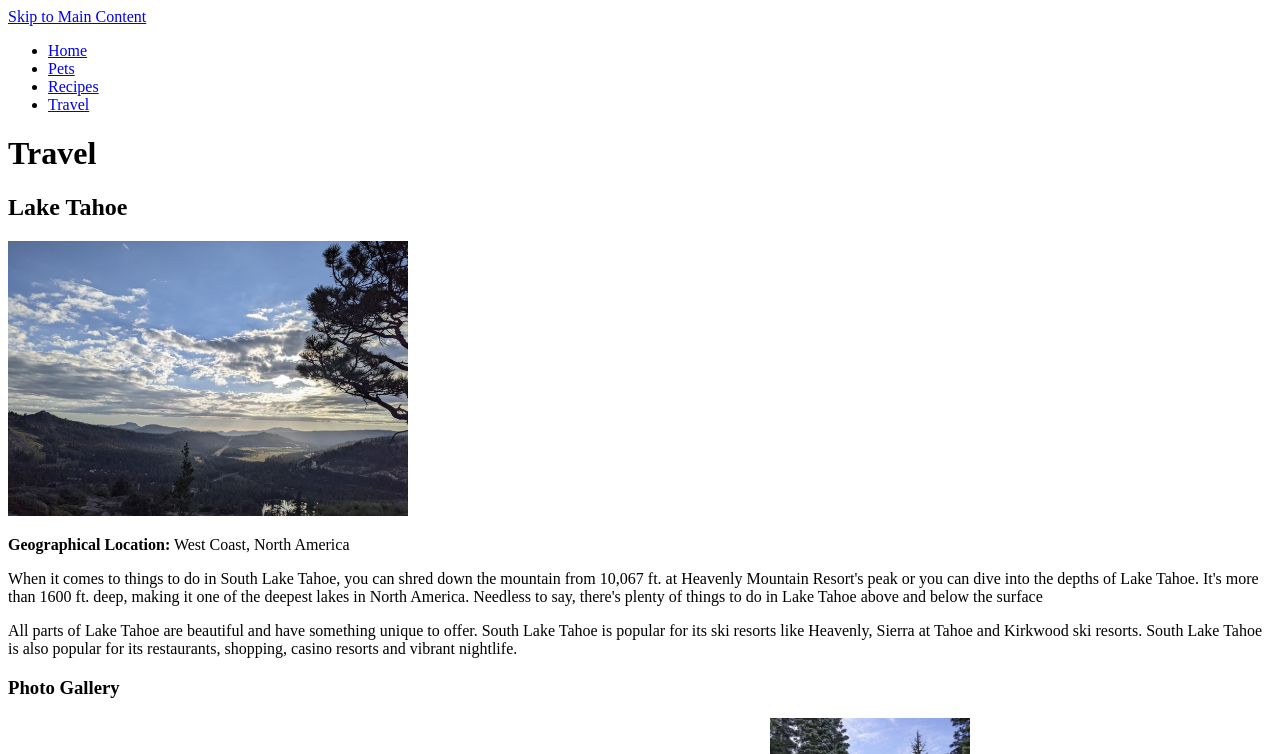
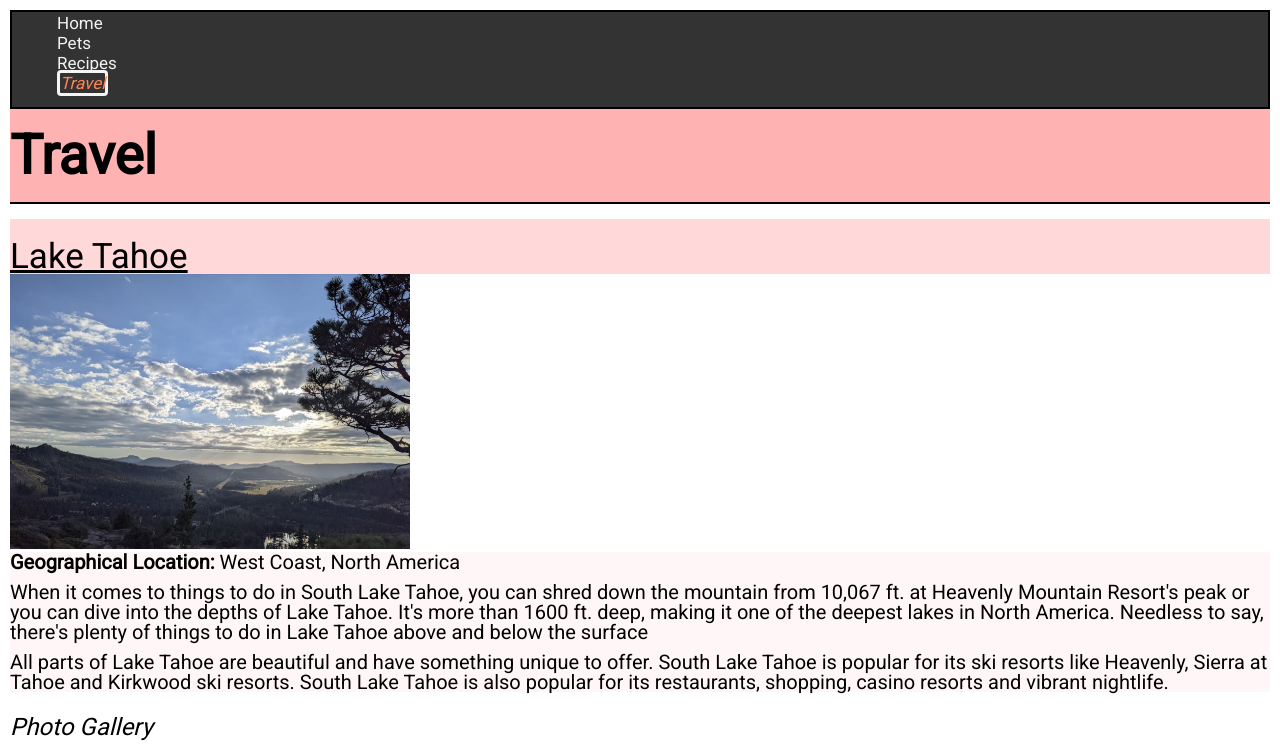
Before and after one commit to philipchurchley/ccp_html_w24, a plain HTML site: page travel.html in a window 1280 px wide. Shown: the top 754 px of the page. Drawn offline with Linux system fonts and the light colour scheme.

Commit message:
first commit

```diff
--- /dev/null
+++ b/css/html5reset.css
@@ -0,0 +1,48 @@
+/* http://meyerweb.com/eric/tools/css/reset/
+   v2.0 | 20110126
+   License: none (public domain)
+*/
+
+html, body, div, span, applet, object, iframe,
+h1, h2, h3, h4, h5, h6, p, blockquote, pre,
+a, abbr, acronym, address, big, cite, code,
+del, dfn, em, img, ins, kbd, q, s, samp,
+small, strike, strong, sub, sup, tt, var,
+b, u, i, center,
+dl, dt, dd, ol, ul, li,
+fieldset, form, label, legend,
+table, caption, tbody, tfoot, thead, tr, th, td,
+article, aside, canvas, details, embed,
+figure, figcaption, footer, header, hgroup,
+menu, nav, output, ruby, section, summary,
+time, mark, audio, video {
+	margin: 0;
+	padding: 0;
+	border: 0;
+	font-size: 100%;
+	font: inherit;
+	vertical-align: baseline;
+}
+/* HTML5 display-role reset for older browsers */
+article, aside, details, figcaption, figure,
+footer, header, hgroup, menu, nav, section {
+	display: block;
+}
+body {
+	line-height: 1;
+}
+ol, ul {
+	list-style: none;
+}
+blockquote, q {
+	quotes: none;
+}
+blockquote:before, blockquote:after,
+q:before, q:after {
+	content: '';
+	content: none;
+}
+table {
+	border-collapse: collapse;
+	border-spacing: 0;
+}
--- /dev/null
+++ b/css/style.css
@@ -0,0 +1,118 @@
+body {
+   font-family: 'Roboto', sans-serif;
+   font-size: 20px;
+   font-weight: 400;
+   margin: 10px;
+}
+
+main {
+   margin-bottom: 5px;
+}
+
+p {
+   margin-bottom: 10px;
+}
+
+div.section {
+   border-top: 2px solid black;
+}
+
+div.textbox {
+   background-color: rgba(255, 0, 0, 0.03);
+}
+
+h1 {
+   font-size: 55px;
+   font-weight: bold;
+   padding: 19px 19px 19px 0px;
+   background-color: rgba(255, 0, 0, 0.3);
+}
+
+h2 {
+   font-size: 35px;
+   font-weight: 590;
+   text-decoration: underline;
+   margin-top: 15px;
+   padding-top: 20px;
+   background-color: rgba(255, 0, 0, 0.15);
+}
+
+h3 {
+   font-size: 24px;
+   font-weight: 590;
+   font-style: italic;
+   padding-top: 13px;
+   padding-bottom: 3px;
+}
+
+b {
+   font-weight: bold;
+}
+
+.grid {
+   display: grid;
+   grid-template-columns: 1fr 1fr;
+   border: 2px double rgba(139, 33, 33, 0.799);
+   margin: 15px 7px;
+}
+
+nav {
+   border: 2px solid black;
+   background-color: #333;
+}
+
+nav a {
+   color: #f2f2f2;
+   text-decoration: none;
+   font-size: 17px;
+}
+
+a.current {
+   border: 3px solid whitesmoke;
+   border-radius: 4px;
+   font-weight: 500;
+   color: rgb(255, 132, 87);
+   font-style: italic;
+}
+
+a:focus {
+   font-weight: 900;
+}
+
+#skip {
+   position: absolute;
+   top: -9999px;
+   left: -9999px;
+   transform: translate(-9999px, -9999px);
+   background-color: rgb(199, 199, 199);
+   color: black;
+}
+
+#skip:focus {
+   position: static;
+   transform: none;
+}
+
+ol,
+ul {
+   margin-left: 45px;
+   margin-bottom: 15px;
+}
+
+ul {
+   list-style-type: circle;
+}
+
+nav ul {
+   list-style-type: none;
+}
+
+ol {
+   list-style-type: decimal;
+}
+
+@media (prefers-reduced-motion) {
+   video {
+      display: none;
+   }
+}
--- a/travel.html
+++ b/travel.html
@@ -4,87 +4,107 @@
 <head>
    <meta charset="UTF-8">
    <meta name="viewport" content="width=device-width, initial-scale=1.0">
-   <title>Pets</title>
+   <link rel="stylesheet" href="css/html5reset.css">
+   <link rel="stylesheet" href="css/style.css">
+   <style>
+      @import url('https://fonts.googleapis.com/css2?family=Roboto&display=swap');
+   </style>
+   <title>Travel</title>
 </head>
 
 <body>
-   <a href="#main-content">Skip to Main Content</a>
+   <a href="#main-content" id="skip" tabindex="0">Skip to Main Content</a>
    <header>
       <nav>
          <ul>
             <li><a href="index.html">Home</a></li>
             <li><a href="pets.html">Pets</a></li>
             <li><a href="recipes.html">Recipes</a></li>
-            <li><a href="travel.html">Travel</a></li>
+            <li><a href="travel.html" class="current">Travel</a></li>
          </ul>
       </nav>
 
    </header>
    <main id="main-content">
       <h1>Travel</h1>
-      <div>
+      <div class="section">
          <h2>Lake Tahoe</h2>
          <img src="images/tahoe1.jpg" width="400" alt="picture of tahoe scenery">
+         <div class="textbox">
             <p><b>Geographical Location:</b> West Coast, North America</p>
 
             <p>When it comes to things to do in South Lake Tahoe, you can shred down the mountain from 10,067 ft. at
-            Heavenly Mountain Resort's peak or you can dive into the depths of Lake Tahoe. It's more than 1600 ft. deep,
-            making it one of the deepest lakes in North America. Needless to say, there's plenty of things to do in Lake
+               Heavenly Mountain Resort's peak or you can dive into the depths of Lake Tahoe. It's more than 1600 ft.
+               deep,
+               making it one of the deepest lakes in North America. Needless to say, there's plenty of things to do in
+               Lake
                Tahoe above and below the surface</p>
             <p>All parts of Lake Tahoe are beautiful and have something unique to offer. South Lake Tahoe is popular for
                its ski resorts like Heavenly, Sierra at Tahoe and Kirkwood ski resorts. South Lake Tahoe is also popular
                for its restaurants, shopping, casino resorts and vibrant nightlife.</p>
-
+         </div>
          <h3>Photo Gallery</h3>
+         <div class="grid">
             <img src="images/tahoe3.jpg" width="250" alt="picture of tahoe lake">
             <img src="images/tahoe2.jpg" width="250" alt="picture of tahoe ski lifts in the summer">
             <img src="images/tahoe4.jpg" width="250" alt="picture of tahoe scenery with people">
             <img src="images/tahoe5.jpg" width="200" alt="picture of tahoe trees">
+         </div>
 
       </div>
-      <div>
+      <div class="section">
          <h2>Philippines</h2>
          <img src="images/ph1.jpg" width="500" alt="picture of the philippines scenery">
+         <div class="textbox">
             <p><b>Geographical Location:</b> Southeast Asia</p>
 
             <p>From Aleah Taboclaon: Discover the treasures of the Philippines from beaches and islands, highlands,
                historical spots, and must-try food and fun activities. Travelers who love swimming would find it hard to
-            leave, as idyllic beach trips, exciting island-hopping adventures, and incredible diving tours are abundant
+               leave, as idyllic beach trips, exciting island-hopping adventures, and incredible diving tours are
+               abundant
                here. The Philippines' beaches are among the best in the world as well, whether it's white sand, black
                volcanic sand, or even pink sand in some places. </p>
-         <p>Aside from its famed island and beach destinations, the country offers other natural wonders and activities
-            too. You can try mountain hiking and trekking adventures with stunning views of a sea of clouds. There are
+            <p>Aside from its famed island and beach destinations, the country offers other natural wonders and
+               activities
+               too. You can try mountain hiking and trekking adventures with stunning views of a sea of clouds. There
+               are
                also waterfalls trips and sightseeing escapades to man-made rice terraces, centuries-old historical
                landmarks, and architecture.</p>
             <p>You can also take your pick from the Philippines' best festivals that showcase the locals' culture and
                experience unique food trips that will get you craving for more Filipino food. </p>
-
+         </div>
          <h3>Photo Gallery</h3>
+         <div class="grid">
             <img src="images/ph2.jpg" width="300" alt="picture of the philippines sunset">
             <img src="images/ph3.jpg" width="200" alt="picture of the philippines beach">
             <img src="images/ph4.jpg" width="200" alt="picture of the philippines city">
             <img src="images/ph5.jpg" width="200" alt="picture of the philippines waterfall">
          </div>
-      <div>
+
+      </div>
+      <div class="section">
          <h2>Niagra Falls</h2>
          <img src="images/niagra1.jpg" width="400" alt="picture of niagra falls in summer">
+         <div class="textbox">
             <p><b>Geographical Location:</b> North America</p>
 
-         <p>Niagara Falls is located on the border between Canada and the United States. Connecting Lake Erie and Lake
+            <p>Niagara Falls is located on the border between Canada and the United States. Connecting Lake Erie and
+               Lake
                Ontario, Niagara Falls has the highest flow rate of any waterfall in North America.</p>
             <p>Niagara Falls draws in thousands of visitors every year, and for good reason. As such, there are numerous
                things that you can see while you visit the falls, and it is very easy to make a full trip out of seeing
                this wonderful sight.
             </p>
+         </div>
+         <h3>Photo Gallery</h3>
+         <div class="grid">
+            <img src="images/niagra5.jpg" width="200" alt="picture of niagra falls in winter">
+            <img src="images/niagra2.jpg" width="250" alt="picture of niagra falls at night">
+            <img src="images/niagra3.jpg" width="230" alt="picture of niagra falls from the river">
+            <img src="images/niagra4.jpg" width="250" alt="picture of niagra falls at sunset">
+         </div>
+      </div>
 
-         <h3>Photo Gallery</h3>
-         <img src="images/niagra5.jpg" width="200" alt="picture of niagra falls in winter">
-         <img src="images/niagra2.jpg" width="200" alt="picture of niagra falls at night">
-         <img src="images/niagra3.jpg" width="200" alt="picture of niagra falls from the river">
-         <img src="images/niagra4.jpg" width="200" alt="picture of niagra falls at sunset">
-      </div>
-      <div></div>
-      <div></div>
    </main>
 
 </body>
```
Also changed, not shown: index.html (+11 -7 lines), pets.html (+52 -25 lines), recipes.html (+20 -10 lines). Lines whose indentation alone changed are shown as unchanged.
